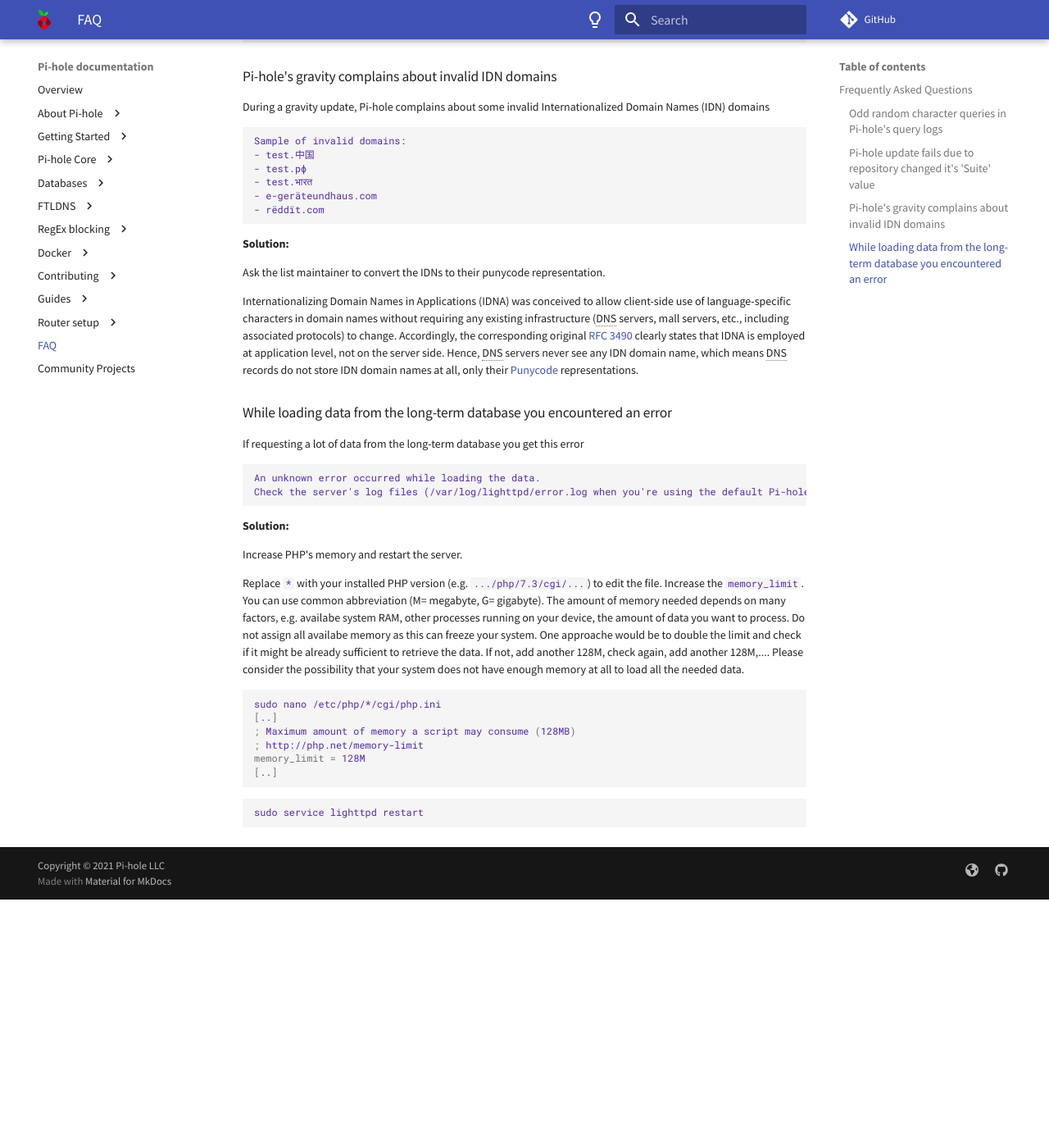
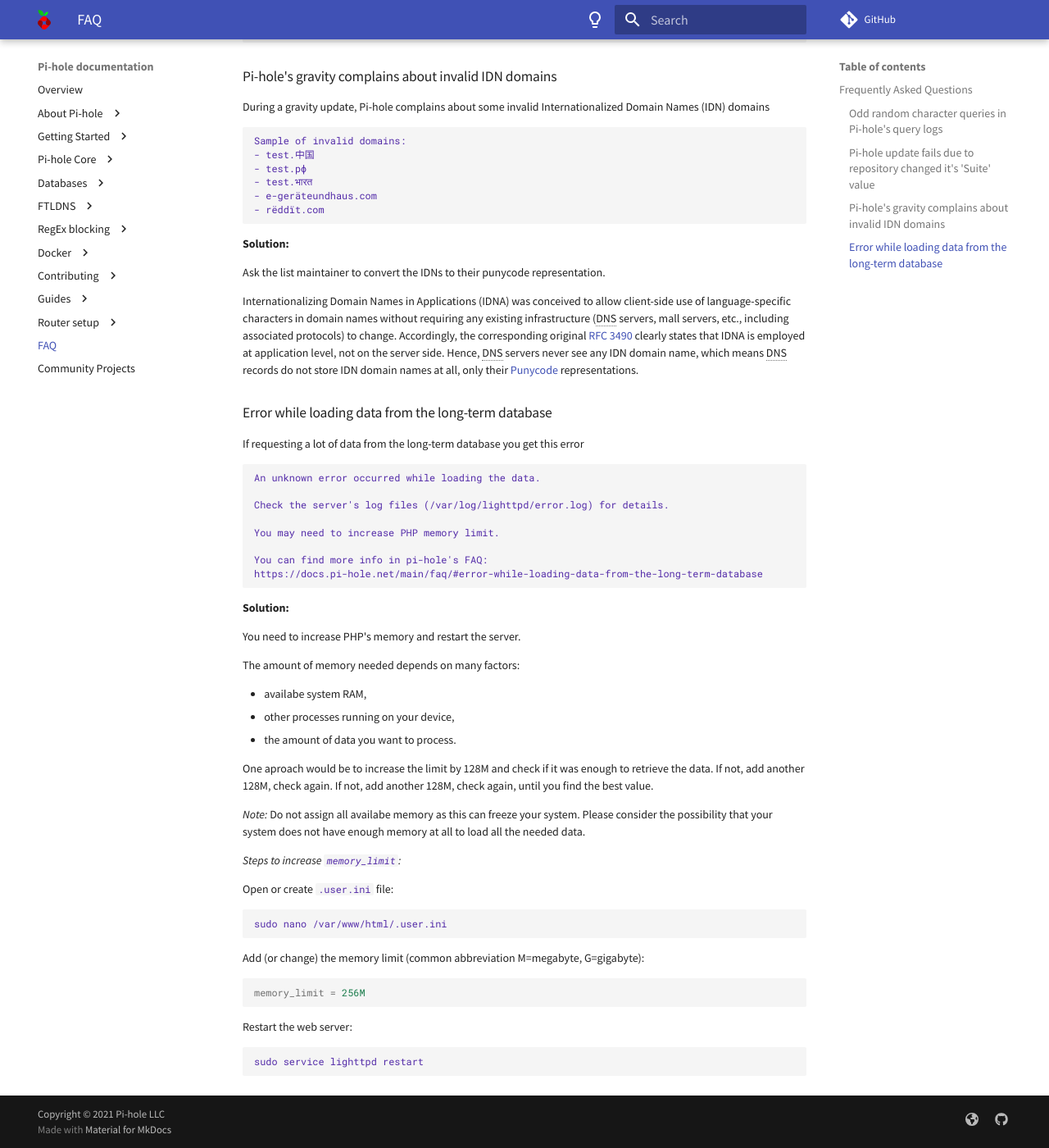
Before and after one commit to pi-hole/docs, an MkDocs documentation site: the page built from docs/main/faq.md, in a window 1280 px wide and 1400 px high, scrolled down 801 px. Shown: the whole window at 82% size. Built offline with MkDocs 1.6.1 and Material for MkDocs 9.7.7, drawn with Linux system fonts in a browser that asks for light colours; comment, search, counter and statistics services are not loaded; before the commit the page ends 1898 px from its top, so only the background shows below that.

Commit message:
Change instructions to increase PHP memory_limit
Signed-off-by: RD WebDesign <github@rdwebdesign.com.br>

````diff
--- a/docs/main/faq.md
+++ b/docs/main/faq.md
@@ -54,30 +54,53 @@
 Internationalizing Domain Names in Applications (IDNA) was conceived to allow client-side use of language-specific characters in domain names without requiring any existing infrastructure (DNS servers, mall servers, etc., including associated protocols) to change. Accordingly, the corresponding original [RFC 3490](https://tools.ietf.org/html/rfc3490) clearly states that IDNA is employed at application level, not on the server side.
 Hence, DNS servers never see any IDN domain name, which means DNS records do not store IDN domain names at all, only their [Punycode](https://en.wikipedia.org/wiki/Punycode)  representations.
 
-### While loading data from the long-term database you encountered an error
+### Error while loading data from the long-term database
 
 If requesting a lot of data from the long-term database you get this error
 
 ```code
 An unknown error occurred while loading the data.
-Check the server's log files (/var/log/lighttpd/error.log when you're using the default Pi-hole web server) for details. You may need to increase the memory available for Pi-hole in case you requested a lot of data.
+
+Check the server's log files (/var/log/lighttpd/error.log) for details.
+
+You may need to increase PHP memory limit.
+
+You can find more info in pi-hole's FAQ:
+https://docs.pi-hole.net/main/faq/#error-while-loading-data-from-the-long-term-database
 ```
 
 **Solution:**
 
-Increase PHP's memory and restart the server.
+You need to increase PHP's memory and restart the server.
 
-Replace `*` with your installed PHP version (e.g. `.../php/7.3/cgi/...`) to edit the file. Increase the `memory_limit`. You can use common abbreviation (M= megabyte, G= gigabyte). The amount of memory needed depends on many factors, e.g. availabe system RAM, other processes running on your device, the amount of data you want to process. Do not assign all availabe memory as this can freeze your system. One approache would be to double the limit and check if it might be already sufficient to retrieve the data. If not, add another 128M, check again, add another 128M,....
+The amount of memory needed depends on many factors:
+
+- availabe system RAM,
+- other processes running on your device,
+- the amount of data you want to process.
+
+One aproach would be to increase the limit by 128M and check if it was enough to retrieve the data.
+If not, add another 128M, check again. If not, add another 128M, check again, until you find the best value.
+
+_Note:_
+Do not assign all availabe memory as this can freeze your system.
 Please consider the possibility that your system does not have enough memory at all to load all the needed data.
 
+_Steps to increase `memory_limit`:_
+
+Open or create `.user.ini` file:
+
 ```bash
-sudo nano /etc/php/*/cgi/php.ini
-[..]
-; Maximum amount of memory a script may consume (128MB)
-; http://php.net/memory-limit
-memory_limit = 128M
-[..]
+sudo nano /var/www/html/.user.ini
 ```
+
+Add (or change) the memory limit (common abbreviation M=megabyte, G=gigabyte):
+
+```ini
+memory_limit = 256M
+```
+
+Restart the web server:
 
 ```bash
 sudo service lighttpd restart
````
